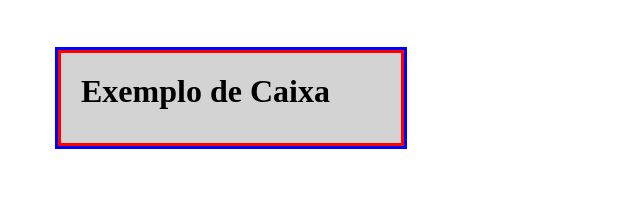
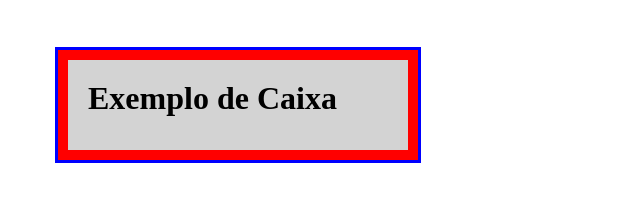
Before and after one commit to Programacao-para-Web-Design/aula-30-09-Laugmar-dudinha, a plain HTML site: page index.html in a window 1280 px wide. Shown: the whole page, without its empty margins (0-640 px from the left). Drawn offline with Linux system fonts and the light colour scheme.

Commit message:
Update index.html

```diff
--- a/index.html
+++ b/index.html
@@ -10,11 +10,11 @@
       h1{ width: 300px; /*Largura em px*/
         height: 50px; /*Altura em px*/
         background-color: lightgray; /*Cor do fundo*/
-        border-widht: 10px; /*Altura da borda em px*/
+        border-width: 10px; /*Altura da borda em px*/
         border-style: solid; /*estilo da borda*/
         border-color: red; /*Cor da borda*/
         padding: 20px; /*Preenchimento*/
-        outline-wight: 30px; /*Largura do contorno*/
+        outline-wigth: 30px; /*Largura do contorno*/
         outline-style: solid; /*Estilo do contorno*/
         outline-color: blue; /*Cor do contorno*/
         margin: 50px; /*Margem*/
```
